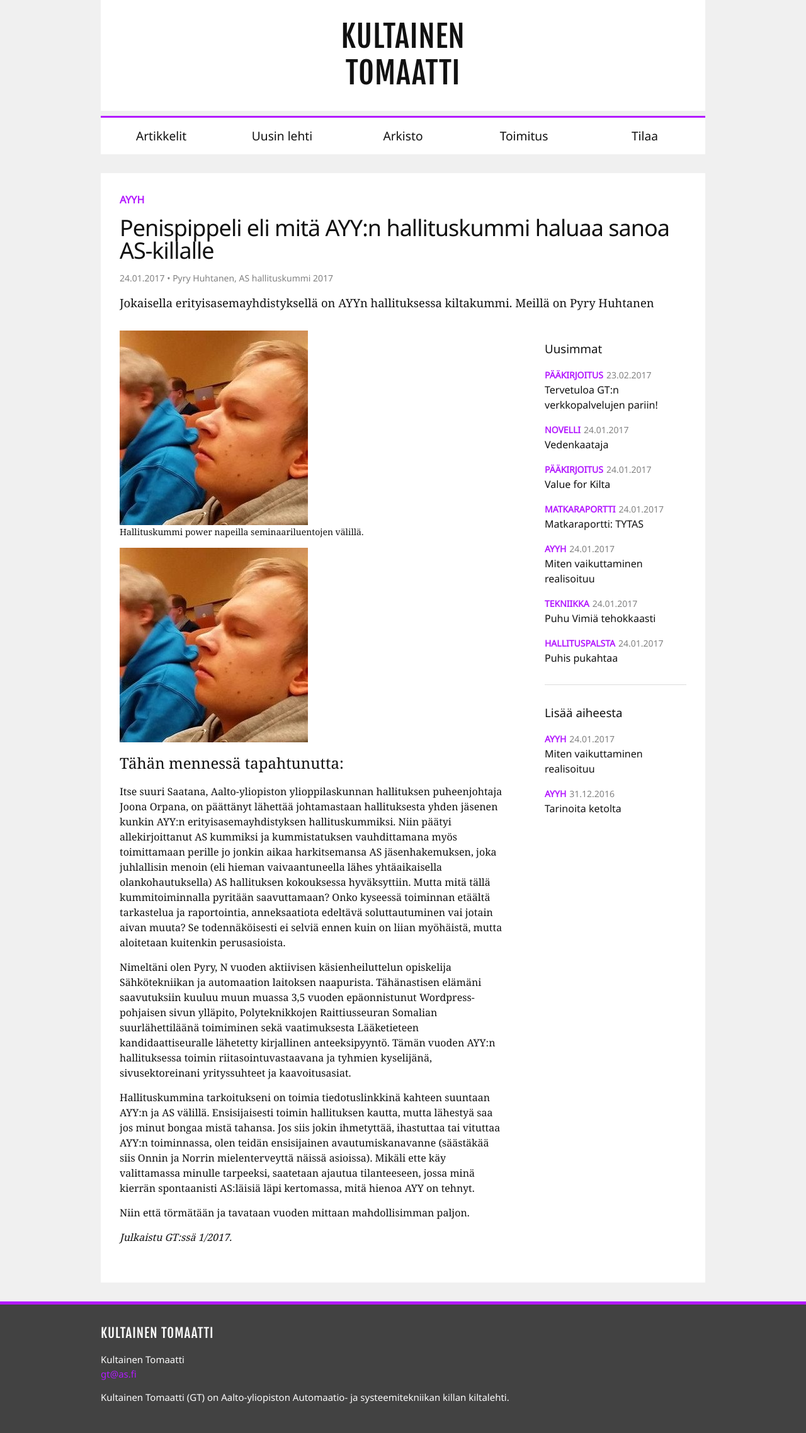
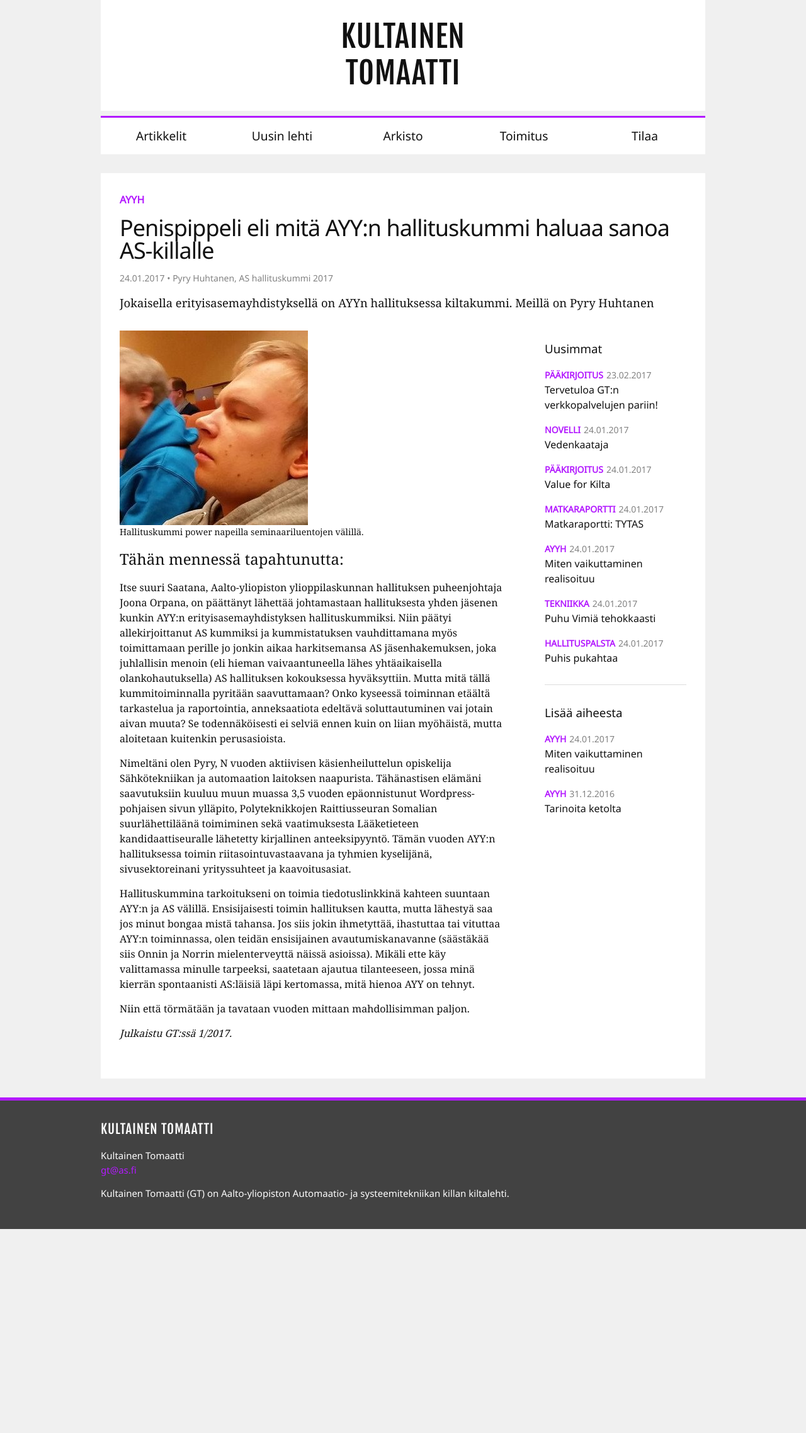
Before and after one commit to AS-kilta/gt-web, a Jekyll site: the page built from _posts/2017-02-24-penispippeli-eli-mitä-AYYn-hallituskummi-haluaa-sanoa-AS-killalle.md, in a window 1280 px wide. Shown: the whole page at 63% size. Built offline with Jekyll 4.4.1, drawn with Linux system fonts in a browser that asks for light colours; after the commit the page ends 1952 px from its top, so only the background shows below that.

Commit message:
Remove duplicate image from post

```diff
--- a/_posts/2017-02-24-penispippeli-eli-mitä-AYYn-hallituskummi-haluaa-sanoa-AS-killalle.md
+++ b/_posts/2017-02-24-penispippeli-eli-mitä-AYYn-hallituskummi-haluaa-sanoa-AS-killalle.md
@@ -11,8 +11,6 @@ author: Pyry Huhtanen, AS hallituskummi 2017
 ingress: Jokaisella erityisasemayhdistyksellä on AYYn hallituksessa kiltakummi. Meillä on Pyry Huhtanen
 ---
 
-![Pyry Huhtanen](/static/2017-02/pyry_huhtanen.jpg)
-
 # Tähän mennessä tapahtunutta:
 Itse suuri Saatana, Aalto-yliopiston ylioppilaskunnan hallituksen puheenjohtaja Joona Orpana, on päättänyt lähettää johtamastaan hallituksesta yhden jäsenen kunkin AYY:n erityisasemayhdistyksen hallituskummiksi. Niin päätyi allekirjoittanut AS kummiksi ja kummistatuksen vauhdittamana myös toimittamaan perille jo jonkin aikaa harkitsemansa AS jäsenhakemuksen, joka juhlallisin menoin (eli hieman vaivaantuneella lähes yhtäaikaisella olankohautuksella) AS hallituksen kokouksessa hyväksyttiin. Mutta mitä tällä kummitoiminnalla pyritään saavuttamaan? Onko kyseessä toiminnan etäältä tarkastelua ja raportointia, anneksaatiota edeltävä soluttautuminen vai jotain aivan muuta? Se todennäköisesti ei selviä ennen kuin on liian myöhäistä, mutta aloitetaan kuitenkin perusasioista.
 
```
